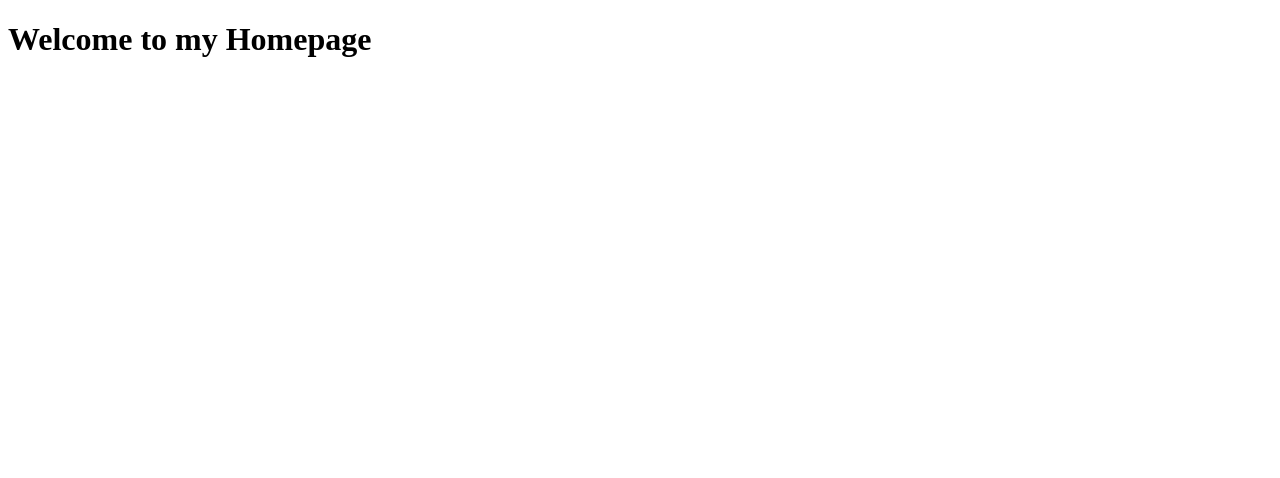
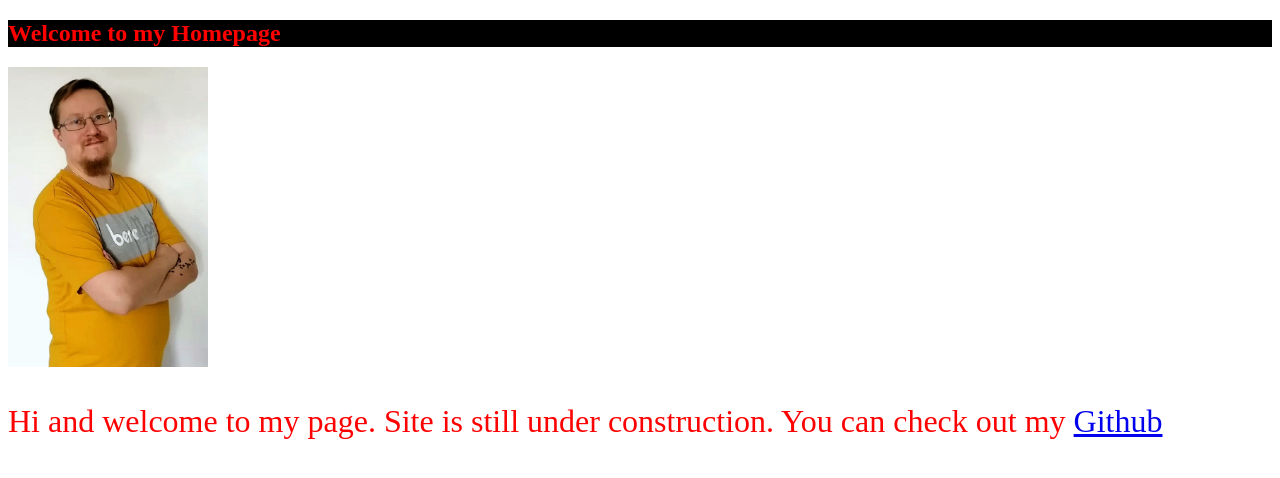
Before and after one commit to IAmTheGreatDave/IAmTheGreatDave.github.io, a plain HTML site: page index.html in a window 1280 px wide. Drawn offline with Linux system fonts and the light colour scheme.

Commit message:
some styles testing etc

```diff
--- a/index.html
+++ b/index.html
@@ -4,8 +4,18 @@
     <meta charset="UTF-8">
     <meta name="viewport" content="width=device-width, initial-scale=1.0">
     <title>IamTheGreatDave's Homepage</title>
+    <link rel="stylesheet" href="styles.css">
 </head>
 <body>
-    <h1>Welcome to my Homepage</h1>
+    <nav>
+        <h1>Welcome to my Homepage</h1>
+    </nav>
+    <div>
+        <img src="Images/cvkuva.jpeg" alt="Picture of Dave" width="200" height="300">
+        <p id = "eka">
+            Hi and welcome to my page. Site is still under construction. You can check out my <a href="https://github.com/IAmTheGreatDave" target="_blank">  Github</a>
+
+        </p>
+    </div>
 </body>
 </html>
--- /dev/null
+++ b/styles.css
@@ -0,0 +1,15 @@
+
+h1 {
+    color: red;
+    background-color: black;
+}
+p#eka {
+    color: red;
+}
+.toka {
+    color: blue;
+}
+p  {
+    font-size: 2rem;
+    color: green;
+}
```
Also changed, not shown: Images/cvkuva.jpeg (added).
